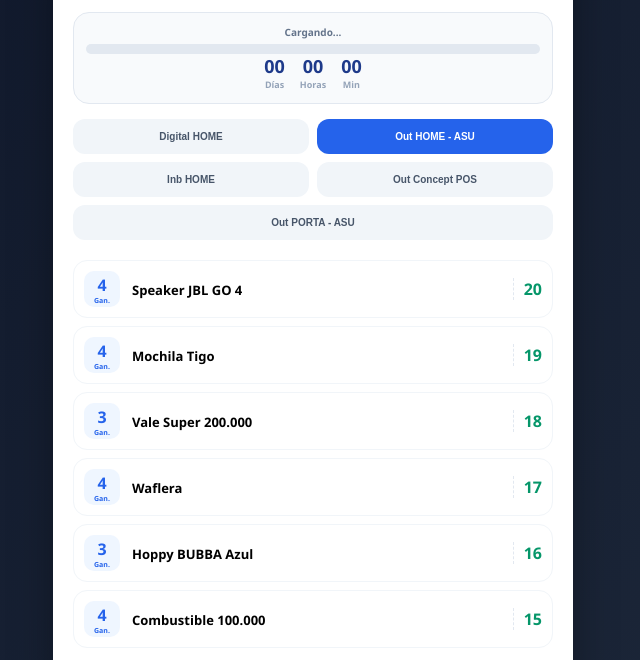
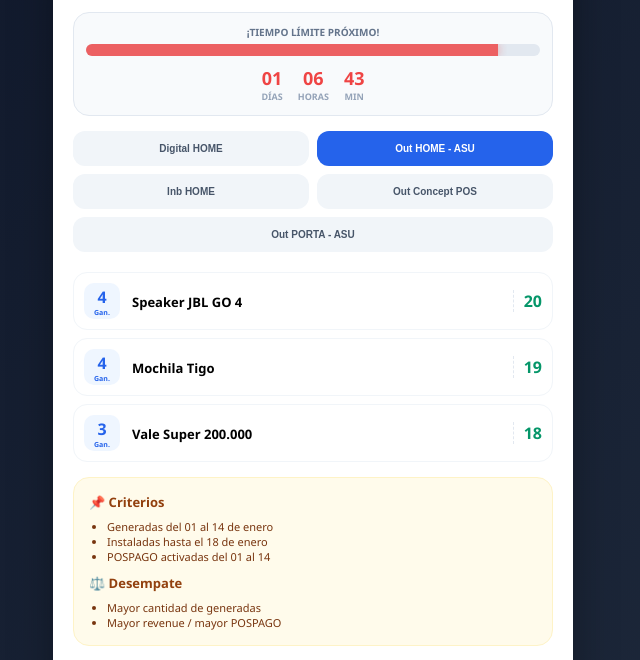
Before and after one commit to pycanales-lang/ENTRY-CALL, a plain HTML site: page index.html in a window 1280 px wide. Both pictures are taken after a click on the button "Out HOME - ASU". Shown: the part 98-758 px from the top of the page, without its empty margins (327-967 px from the left). Drawn offline with Linux system fonts and the light colour scheme.

Commit message:
Update index.html

```diff
--- a/index.html
+++ b/index.html
@@ -14,56 +14,66 @@
     <meta name="viewport" content="width=device-width, initial-scale=1.0">
 
     <style>
-:root{
---primary:#1e3a8a;--secondary:#2563eb;--success:#059669;
---accent:#fbbf24;--bg:#0f172a}
-body{
-font-family:'Segoe UI',system-ui,sans-serif;
-background:linear-gradient(135deg,var(--bg),#1e293b);
-margin:0;padding:10px;display:flex;justify-content:center;min-height:100vh;
-user-select:none}
-.container{
-max-width:480px;width:100%;background:#fff;padding:20px;border-radius:28px;
-box-shadow:0 25px 50px -12px rgba(0,0,0,.5)}
-.header-main{text-align:center;margin-bottom:15px}
-.tag{background:var(--accent);color:var(--primary);padding:4px 12px;
-border-radius:10px;font-weight:800;font-size:10px}
-h1{color:var(--primary);margin:5px 0;font-size:28px;font-weight:900}
-.timer-section{background:#f8fafc;border-radius:16px;padding:12px;margin-bottom:15px;
-text-align:center;border:1px solid #e2e8f0}
-.timer-title{font-size:10px;font-weight:800;color:#64748b;margin-bottom:5px}
-.progress-container{background:#e2e8f0;border-radius:10px;height:10px;overflow:hidden}
-.progress-bar{height:100%;background:linear-gradient(90deg,var(--secondary),var(--success));
-width:0%;transition:width 1s}
-.warning-alert{background:#f59e0b!important}
-.critical-alert{background:#ef4444!important;animation:pulse-red .8s infinite}
-@keyframes pulse-red{0%{opacity:1}50%{opacity:.7}100%{opacity:1}}
-.countdown{display:flex;justify-content:center;gap:15px}
-.count-item{font-size:18px;font-weight:800;color:var(--primary)}
-.count-label{font-size:9px;color:#94a3b8;display:block}
-.group-nav{display:grid;grid-template-columns:1fr 1fr;gap:8px;margin-bottom:20px}
-.nav-btn{background:#f1f5f9;border:2px solid transparent;padding:10px 4px;
-border-radius:12px;font-size:10px;font-weight:800;color:#475569;cursor:pointer}
-.nav-btn.active{background:var(--secondary);color:#fff}
-.group-content{display:none}
-.group-content.active{display:block}
-.prize-card{display:flex;align-items:center;background:#fff;border:1px solid #f1f5f9;
-border-radius:14px;padding:10px;margin-bottom:8px}
-.winners-badge{background:#eff6ff;color:var(--secondary);min-width:36px;height:36px;
-border-radius:10px;display:flex;flex-direction:column;align-items:center;
-justify-content:center;font-weight:800;margin-right:12px}
-.winners-badge span{font-size:7px}
-.prize-info{flex-grow:1}
-.prize-name{font-weight:700;font-size:13px}
-.prize-brand{font-size:10px;color:#64748b}
-.qty-target{text-align:center;padding-left:10px;border-left:1px dashed #e2e8f0}
-.qty-value{font-size:16px;font-weight:900;color:var(--success)}
-.qty-label{font-size:8px;color:#94a3b8}
-.criterios-box{background:#fffbeb;padding:15px;border-radius:16px;
-border:1px solid #fef3c7;margin-top:15px}
-.criterios-box h2{font-size:13px;color:#92400e;margin:0 0 8px}
-ul{padding-left:18px;font-size:11px;color:#78350f;margin:0}
-.footer{text-align:center;font-size:9px;color:#94a3b8;margin-top:20px}
+        :root {
+            --primary: #1e3a8a; --secondary: #2563eb; --success: #059669;
+            --accent: #fbbf24; --bg: #0f172a; --danger: #ef4444;
+        }
+        body {
+            font-family: 'Segoe UI', system-ui, sans-serif;
+            background: linear-gradient(135deg, var(--bg), #1e293b);
+            margin: 0; padding: 10px; display: flex; justify-content: center; min-height: 100vh;
+            user-select: none;
+        }
+        .container {
+            max-width: 480px; width: 100%; background: #fff; padding: 20px; border-radius: 28px;
+            box-shadow: 0 25px 50px -12px rgba(0,0,0,.5);
+        }
+        .header-main { text-align: center; margin-bottom: 15px; }
+        .tag { background: var(--accent); color: var(--primary); padding: 4px 12px; border-radius: 10px; font-weight: 800; font-size: 10px; }
+        h1 { color: var(--primary); margin: 5px 0; font-size: 28px; font-weight: 900; }
+
+        /* Sección de Tiempo y Barra */
+        .timer-section { background: #f8fafc; border-radius: 16px; padding: 12px; margin-bottom: 15px; text-align: center; border: 1px solid #e2e8f0; }
+        .timer-title { font-size: 10px; font-weight: 800; color: #64748b; margin-bottom: 5px; text-transform: uppercase; }
+        .progress-container { background: #e2e8f0; border-radius: 10px; height: 12px; overflow: hidden; margin-bottom: 10px; }
+
+        /* Color ROJO de urgencia por defecto */
+        .progress-bar {
+            height: 100%;
+            background: var(--danger);
+            width: 0%;
+            transition: width 1s ease-in-out;
+            box-shadow: 0 0 10px rgba(239, 68, 68, 0.5);
+            animation: pulse-red 1.5s infinite;
+        }
+
+        @keyframes pulse-red {
+            0% { opacity: 1; }
+            50% { opacity: 0.8; }
+            100% { opacity: 1; }
+        }
+
+        .countdown { display: flex; justify-content: center; gap: 15px; }
+        .count-item { font-size: 18px; font-weight: 800; color: var(--danger); }
+        .count-label { font-size: 9px; color: #94a3b8; display: block; text-transform: uppercase; }
+
+        .group-nav { display: grid; grid-template-columns: 1fr 1fr; gap: 8px; margin-bottom: 20px; }
+        .nav-btn { background: #f1f5f9; border: 2px solid transparent; padding: 10px 4px; border-radius: 12px; font-size: 10px; font-weight: 800; color: #475569; cursor: pointer; }
+        .nav-btn.active { background: var(--secondary); color: #fff; }
+        .group-content { display: none; }
+        .group-content.active { display: block; }
+        .prize-card { display: flex; align-items: center; background: #fff; border: 1px solid #f1f5f9; border-radius: 14px; padding: 10px; margin-bottom: 8px; }
+        .winners-badge { background: #eff6ff; color: var(--secondary); min-width: 36px; height: 36px; border-radius: 10px; display: flex; flex-direction: column; align-items: center; justify-content: center; font-weight: 800; margin-right: 12px; }
+        .winners-badge span { font-size: 7px; }
+        .prize-info { flex-grow: 1; }
+        .prize-name { font-weight: 700; font-size: 13px; }
+        .qty-target { text-align: center; padding-left: 10px; border-left: 1px dashed #e2e8f0; }
+        .qty-value { font-size: 16px; font-weight: 900; color: var(--success); }
+        .qty-label { font-size: 8px; color: #94a3b8; }
+        .criterios-box { background: #fffbeb; padding: 15px; border-radius: 16px; border: 1px solid #fef3c7; margin-top: 15px; }
+        .criterios-box h2 { font-size: 13px; color: #92400e; margin: 0 0 8px; }
+        ul { padding-left: 18px; font-size: 11px; color: #78350f; margin: 0; }
+        .footer { text-align: center; font-size: 9px; color: #94a3b8; margin-top: 20px; }
     </style>
 </head>
 
@@ -75,8 +85,10 @@
     </div>
 
     <div class="timer-section">
-<div id="timer-status" class="timer-title">Cargando...</div>
-<div class="progress-container"><div id="p-bar" class="progress-bar"></div></div>
+        <div id="timer-status" class="timer-title">¡TIEMPO LÍMITE PRÓXIMO!</div>
+        <div class="progress-container">
+            <div id="p-bar" class="progress-bar"></div>
+        </div>
         <div class="countdown">
             <div class="count-item"><span id="days">00</span><span class="count-label">Días</span></div>
             <div class="count-item"><span id="hours">00</span><span class="count-label">Horas</span></div>
@@ -92,9 +104,8 @@
         <button class="nav-btn" style="grid-column:span 2" onclick="showGroup('out-porta')">Out PORTA - ASU</button>
     </div>
 
-<!-- DIGITAL -->
     <div id="digital" class="group-content active">
-<div class="prize-card"><div class="winners-badge">2<span>Gan.</span></div><div class="prize-info"><span class="prize-name">Speaker JBL GO 4</span><span class="prize-brand">Audio</span></div><div class="qty-target"><span class="qty-value">50</span><span class="qty-label">INST.</span></div></div>
+        <div class="prize-card"><div class="winners-badge">2<span>Gan.</span></div><div class="prize-info"><span class="prize-name">Speaker JBL GO 4</span></div><div class="qty-target"><span class="qty-value">50</span><span class="qty-label">INST.</span></div></div>
         <div class="prize-card"><div class="winners-badge">2<span>Gan.</span></div><div class="prize-info"><span class="prize-name">Vale Super 200.000</span></div><div class="qty-target"><span class="qty-value">49</span></div></div>
         <div class="prize-card"><div class="winners-badge">2<span>Gan.</span></div><div class="prize-info"><span class="prize-name">Hoppy BUBBA Azul</span></div><div class="qty-target"><span class="qty-value">48</span></div></div>
         <div class="prize-card"><div class="winners-badge">2<span>Gan.</span></div><div class="prize-info"><span class="prize-name">Mochila Tigo</span></div><div class="qty-target"><span class="qty-value">47</span></div></div>
@@ -102,39 +113,24 @@
         <div class="prize-card"><div class="winners-badge">2<span>Gan.</span></div><div class="prize-info"><span class="prize-name">Combustible 100.000</span></div><div class="qty-target"><span class="qty-value">45</span></div></div>
     </div>
 
-<!-- OUT ASU -->
     <div id="out-asu" class="group-content">
         <div class="prize-card"><div class="winners-badge">4<span>Gan.</span></div><div class="prize-info"><span class="prize-name">Speaker JBL GO 4</span></div><div class="qty-target"><span class="qty-value">20</span></div></div>
         <div class="prize-card"><div class="winners-badge">4<span>Gan.</span></div><div class="prize-info"><span class="prize-name">Mochila Tigo</span></div><div class="qty-target"><span class="qty-value">19</span></div></div>
         <div class="prize-card"><div class="winners-badge">3<span>Gan.</span></div><div class="prize-info"><span class="prize-name">Vale Super 200.000</span></div><div class="qty-target"><span class="qty-value">18</span></div></div>
-<div class="prize-card"><div class="winners-badge">4<span>Gan.</span></div><div class="prize-info"><span class="prize-name">Waflera</span></div><div class="qty-target"><span class="qty-value">17</span></div></div>
-<div class="prize-card"><div class="winners-badge">3<span>Gan.</span></div><div class="prize-info"><span class="prize-name">Hoppy BUBBA Azul</span></div><div class="qty-target"><span class="qty-value">16</span></div></div>
-<div class="prize-card"><div class="winners-badge">4<span>Gan.</span></div><div class="prize-info"><span class="prize-name">Combustible 100.000</span></div><div class="qty-target"><span class="qty-value">15</span></div></div>
     </div>
 
-<!-- INB -->
     <div id="inb" class="group-content">
         <div class="prize-card"><div class="winners-badge">1<span>Gan.</span></div><div class="prize-info"><span class="prize-name">Speaker JBL GO 4</span></div><div class="qty-target"><span class="qty-value">48</span></div></div>
-<div class="prize-card"><div class="winners-badge">1<span>Gan.</span></div><div class="prize-info"><span class="prize-name">Mochila Tigo</span></div><div class="qty-target"><span class="qty-value">47</span></div></div>
         <div class="prize-card"><div class="winners-badge">2<span>Gan.</span></div><div class="prize-info"><span class="prize-name">Vale Super 200.000</span></div><div class="qty-target"><span class="qty-value">46</span></div></div>
-<div class="prize-card"><div class="winners-badge">2<span>Gan.</span></div><div class="prize-info"><span class="prize-name">Hoppy BUBBA Azul</span></div><div class="qty-target"><span class="qty-value">45</span></div></div>
     </div>
 
-<!-- OUT CONCEPT -->
     <div id="out-concept" class="group-content">
         <div class="prize-card"><div class="winners-badge">2<span>Gan.</span></div><div class="prize-info"><span class="prize-name">Speaker JBL GO 4</span></div><div class="qty-target"><span class="qty-value">29</span></div></div>
-<div class="prize-card"><div class="winners-badge">2<span>Gan.</span></div><div class="prize-info"><span class="prize-name">Vale Super 200.000</span></div><div class="qty-target"><span class="qty-value">28</span></div></div>
-<div class="prize-card"><div class="winners-badge">2<span>Gan.</span></div><div class="prize-info"><span class="prize-name">Hoppy BUBBA Azul</span></div><div class="qty-target"><span class="qty-value">27</span></div></div>
-<div class="prize-card"><div class="winners-badge">2<span>Gan.</span></div><div class="prize-info"><span class="prize-name">Mochila Tigo</span></div><div class="qty-target"><span class="qty-value">26</span></div></div>
         <div class="prize-card"><div class="winners-badge">4<span>Gan.</span></div><div class="prize-info"><span class="prize-name">Combustible 100.000</span></div><div class="qty-target"><span class="qty-value">25</span></div></div>
     </div>
 
-<!-- OUT PORTA -->
     <div id="out-porta" class="group-content">
         <div class="prize-card"><div class="winners-badge">1<span>Gan.</span></div><div class="prize-info"><span class="prize-name">Speaker JBL GO 4</span></div><div class="qty-target"><span class="qty-value">24</span></div></div>
-<div class="prize-card"><div class="winners-badge">1<span>Gan.</span></div><div class="prize-info"><span class="prize-name">Mochila Tigo</span></div><div class="qty-target"><span class="qty-value">23</span></div></div>
-<div class="prize-card"><div class="winners-badge">1<span>Gan.</span></div><div class="prize-info"><span class="prize-name">Vale Super 200.000</span></div><div class="qty-target"><span class="qty-value">22</span></div></div>
-<div class="prize-card"><div class="winners-badge">1<span>Gan.</span></div><div class="prize-info"><span class="prize-name">Waflera</span></div><div class="qty-target"><span class="qty-value">21</span></div></div>
         <div class="prize-card"><div class="winners-badge">1<span>Gan.</span></div><div class="prize-info"><span class="prize-name">Hoppy BUBBA Azul</span></div><div class="qty-target"><span class="qty-value">20</span></div></div>
     </div>
 
@@ -156,12 +152,47 @@
 </div>
 
 <script>
+    // Función para cambiar pestañas
     function showGroup(id){
         document.querySelectorAll('.group-content').forEach(c=>c.classList.remove('active'));
         document.querySelectorAll('.nav-btn').forEach(b=>b.classList.remove('active'));
         document.getElementById(id).classList.add('active');
         event.currentTarget.classList.add('active');
     }
+
+    // Lógica del Cronómetro y Barra de Progreso
+    function updateTimer() {
+        const endDate = new Date("January 14, 2026 23:59:59").getTime();
+        const startDate = new Date("January 1, 2026 00:00:00").getTime();
+        const now = new Date().getTime();
+
+        const totalDuration = endDate - startDate;
+        const elapsed = now - startDate;
+        const remaining = endDate - now;
+
+        if (remaining > 0) {
+            // Calcular porcentaje de la barra
+            let progress = (elapsed / totalDuration) * 100;
+            document.getElementById("p-bar").style.width = Math.min(progress, 100) + "%";
+
+            // Calcular tiempo restante
+            const d = Math.floor(remaining / (1000 * 60 * 60 * 24));
+            const h = Math.floor((remaining % (1000 * 60 * 60 * 24)) / (1000 * 60 * 60));
+            const m = Math.floor((remaining % (1000 * 60 * 60)) / (1000 * 60));
+
+            document.getElementById("days").innerText = d.toString().padStart(2, '0');
+            document.getElementById("hours").innerText = h.toString().padStart(2, '0');
+            document.getElementById("mins").innerText = m.toString().padStart(2, '0');
+        } else {
+            document.getElementById("p-bar").style.width = "100%";
+            document.getElementById("timer-status").innerText = "¡COMPETENCIA FINALIZADA!";
+            document.querySelector(".countdown").innerHTML = "CIERRE DE CARGA";
+        }
+    }
+
+    // Ejecutar inmediatamente y luego cada minuto
+    updateTimer();
+    setInterval(updateTimer, 60000);
 </script>
 
 </body>
```
Lines whose indentation alone changed are shown as unchanged.
